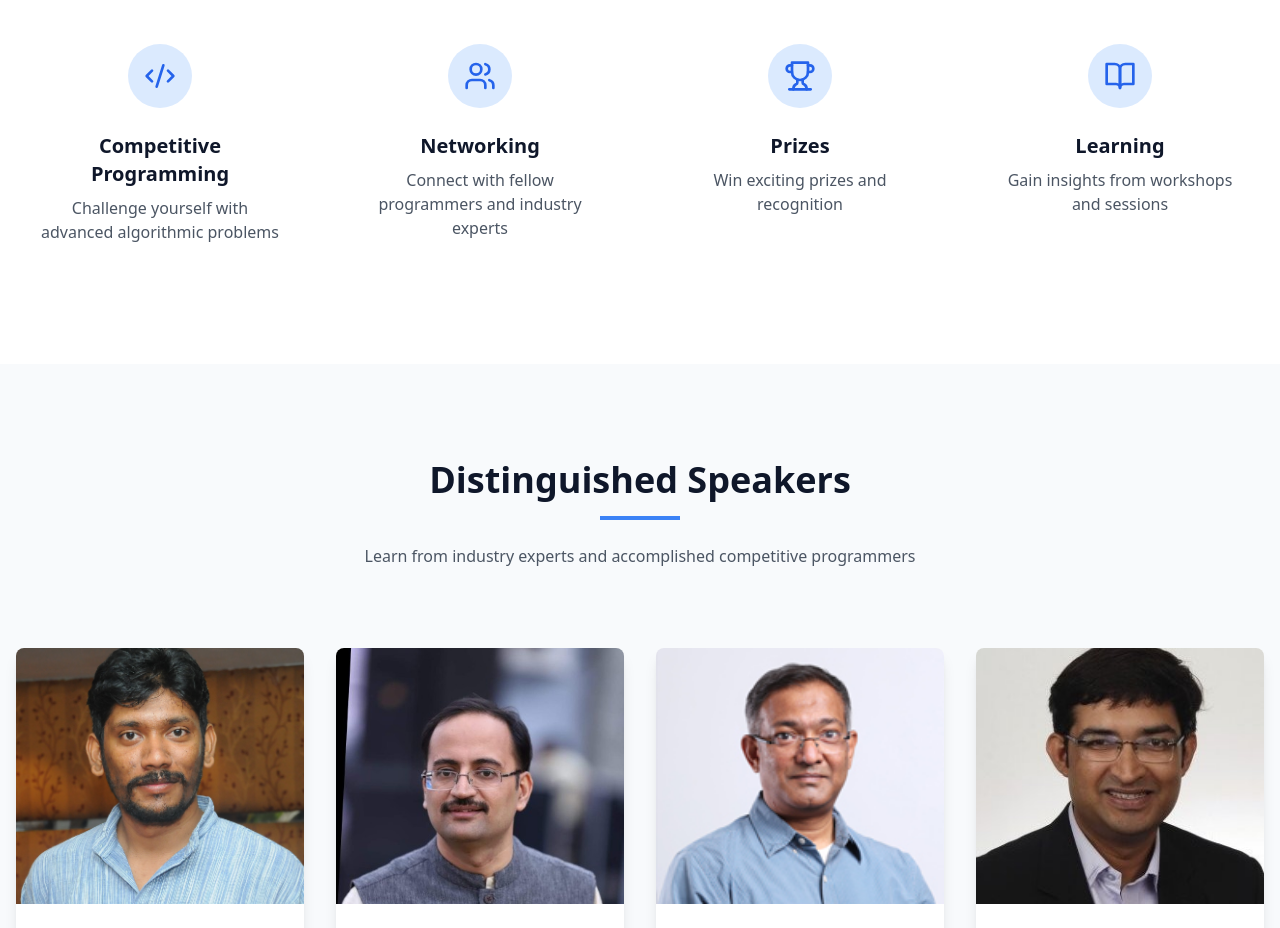
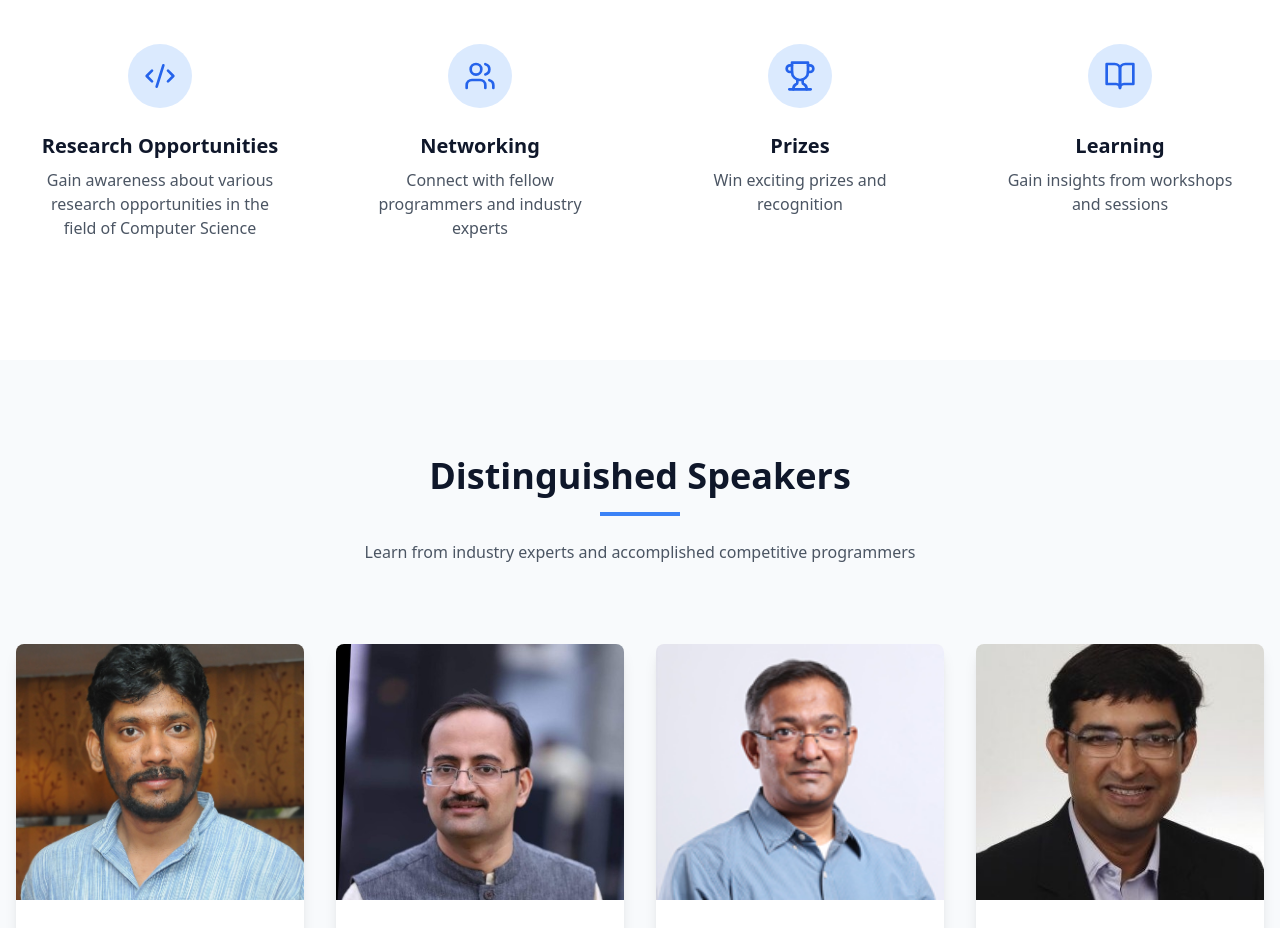
Before and after one commit to bhasinagam/ROCS, a React (Vite) app: page / in a window 1280 px wide. Shown: the part 1160-2088 px from the top of the page. Built offline with nearby package versions, Linux system fonts and the light colour scheme.

Commit message:
Update About.tsx

```diff
--- a/src/components/About.tsx
+++ b/src/components/About.tsx
@@ -4,8 +4,8 @@ import { Code2, Users, Trophy, BookOpen } from 'lucide-react';
 const features = [
   {
     icon: Code2,
-    title: "Competitive Programming",
-    description: "Challenge yourself with advanced algorithmic problems"
+    title: "Research Opportunities",
+    description: "Gain awareness about various research opportunities in the field of Computer Science"
   },
   {
     icon: Users,
```
